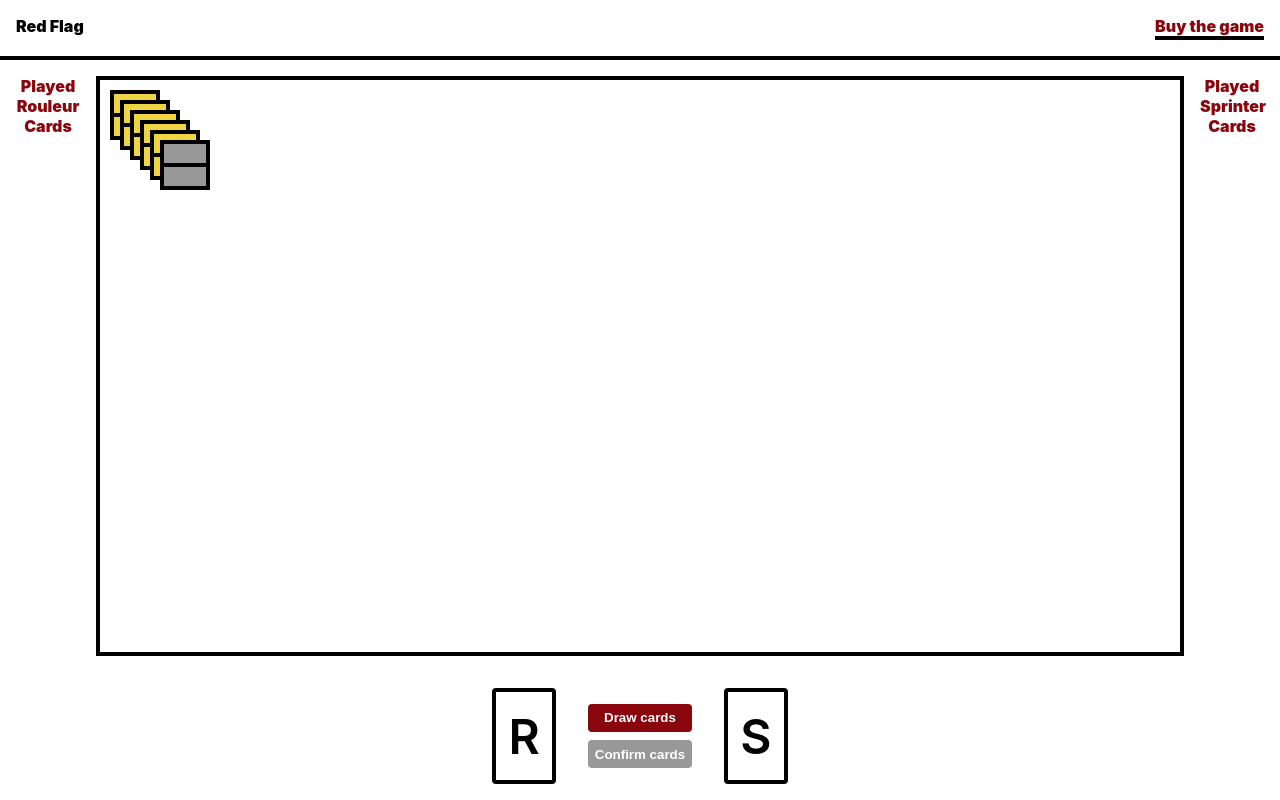
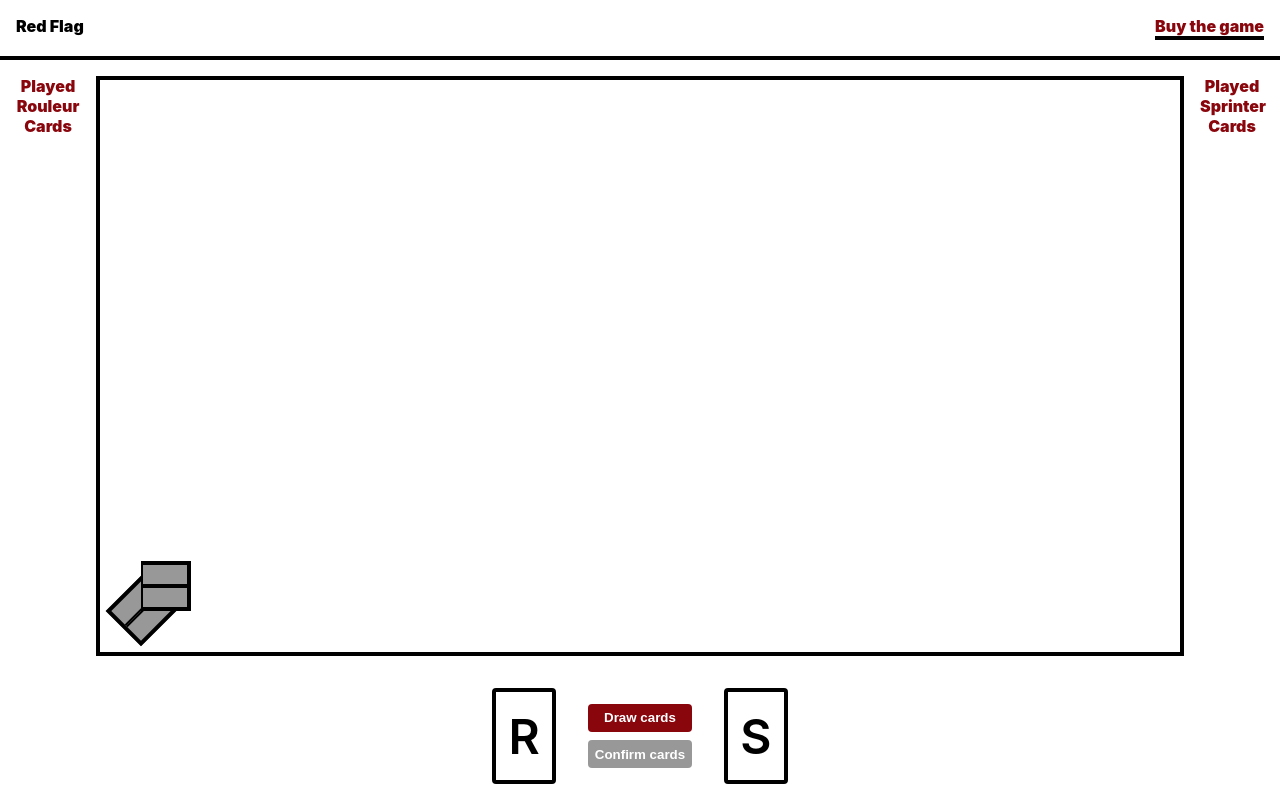
Before and after one commit to jon-athan-hall/red-flag, a React (Create React App) app: page / in a window 1280 px wide. Built offline with nearby package versions, Linux system fonts and the light colour scheme.

Commit message:
Attempt to draw out a set of track tiles.

```diff
--- a/src/consts/track-tiles.ts
+++ b/src/consts/track-tiles.ts
@@ -3,6 +3,8 @@ import { TileType, TerrainType, SquareObject } from '../features/square/square-t
 type TrackTile = {
   [key: string]: SquareObject[];
 };
+
+export const SQUARE_SIZE = 50;
 
 export const TRACK_TILES: TrackTile  = {
   'a': [
--- a/src/features/app/app-types.ts
+++ b/src/features/app/app-types.ts
@@ -1,4 +1,23 @@
 import { CardType } from '../card/card-types';
+
+export enum Direction {
+  N = 0,
+  NNE = 22.5,
+  NE = 45,
+  ENE = 67.5,
+  E = 90,
+  ESE = 112.5,
+  SE = 135,
+  SSE = 157.5,
+  S = 180,
+  SSW = 202.5,
+  SW = 225,
+  WSW = 247.5,
+  W = 270,
+  WNW = 292.5,
+  NW = 315,
+  NNW = 337.5,
+};
 
 export type PlayerSelections = {
   [key in CardType]: number | null;
--- a/src/features/app/app.tsx
+++ b/src/features/app/app.tsx
@@ -21,7 +21,6 @@ import './app.css';
  * @returns {JSX.Element}
  */
 const App = (): JSX.Element => {
-  console.log(typeof STAGES);
   /**
    * Player cards are kept in two separate objects, one for each type of
    * cyclist in the game. The cards all start in the draw deck, but are moved
--- a/src/features/board/board-types.ts
+++ b/src/features/board/board-types.ts
@@ -1 +1,6 @@
+export type Offset = {
+  X: number;
+  Y: number;
+};
+
 export type Stage = string[];
--- a/src/features/board/board.css
+++ b/src/features/board/board.css
@@ -1,5 +1,11 @@
 .Board {
   border: var(--border);
   margin: 0 1em;
+  padding: 1em;
+}
+
+.Board__wrapper {
+  height: 100%;
   position: relative;
+  width: 100%
 }
--- a/src/features/board/board.tsx
+++ b/src/features/board/board.tsx
@@ -1,9 +1,11 @@
 // Import dependencies from project files.
-import { TRACK_TILES } from '../../consts/track-tiles';
+import { TRACK_TILES, SQUARE_SIZE } from '../../consts/track-tiles';
 import Square from '../square/square';
 
 // Import types.
-import { Stage } from '../board/board-types';
+import { Direction } from '../app/app-types';
+import { Stage, Offset } from '../board/board-types';
+import { TileType } from '../square/square-types';
 
 /// Import styles.
 import './board.css';
@@ -12,18 +14,61 @@ type BoardProps = {
   stage: Stage;
 };
 
+/**
+ * Math to figure out how a square should be positioned, based on the last
+ * square's position, and the current direction the last square is facing.
+ */
+const calculateOffsets = (direction: Direction, currentOffset: Offset) => {
+  let newOffset = currentOffset;
+
+  switch (direction) {
+    case Direction.N:
+      newOffset.Y += SQUARE_SIZE;
+      break;
+    case Direction.NE:
+      newOffset.X += SQUARE_SIZE / 2;
+      newOffset.Y += SQUARE_SIZE / 2;
+      break;
+  }
+
+  return newOffset;
+};
+
 const Board = ({ stage }: BoardProps): JSX.Element => {
-  let offsetX: number = 0;
-  let offsetY: number = 0;
+  let currentDirection: Direction = Direction.N;
+  let offset: Offset = { X: 0, Y: -50 };
 
-  const squares = TRACK_TILES[stage[0]].map(square => {
-    offsetX = offsetX + 10;
-    offsetY = offsetY + 10;
+  const squares = TRACK_TILES[stage[9]].map((square, index) => {
+    offset = calculateOffsets(currentDirection, offset);
+
+    switch (square.tileType) {
+      case TileType.SHARP_LEFT:
+        currentDirection = (currentDirection - 45) % 360;
+        break;
+
+      case TileType.SHARP_RIGHT:
+        currentDirection = (currentDirection + 45) % 360;
+        break;
+
+      case TileType.SOFT_LEFT:
+        currentDirection = (currentDirection - 22.5) % 360;
+        break;
+
+      case TileType.SOFT_RIGHT:
+        currentDirection = (currentDirection + 22.5) % 360;
+        break;
+
+      case TileType.STRAIGHT:
+      default:
+        // Do nothing.
+    }
 
     return (
       <Square
-        offsetX={offsetX}
-        offsetY={offsetY}
+        key={index}
+        offsetX={offset.X}
+        offsetY={offset.Y}
+        rotation={currentDirection}
         terrainType={square.terrainType}
         tileType={square.tileType}
       />
@@ -31,7 +76,9 @@ const Board = ({ stage }: BoardProps): JSX.Element => {
   });
   return (
     <div className="Board">
-      {squares}
+      <div className="Board__wrapper">
+        {squares}
+      </div>
     </div>
   );
 };
--- a/src/features/square/square.css
+++ b/src/features/square/square.css
@@ -1,11 +1,22 @@
 .Square {
   --height: 50px;
-  border: var(--border);
+  border-bottom: var(--border-half);
+  border-left: var(--border);
+  border-right: var(--border);
+  border-top: var(--border-half);
   display: flex;
-  flex-direction: column;
+  flex-direction: row;
   height: var(--height);
   position: absolute;
   width: var(--height);
+}
+
+.Square:first-child {
+  border-bottom: var(--border);
+}
+
+.Square:last-child {
+  border-top: var(--border);
 }
 
 .Square--default {
@@ -29,9 +40,9 @@
 }
 
 .Square > *:first-child {
-  border-bottom: 2px solid var(--color-border);
+  border-right: var(--border-half);
 }
 
 .Square > *:last-child {
-  border-top: 2px solid var(--color-border);
+  border-left: var(--border-half);
 }
--- a/src/features/square/square.tsx
+++ b/src/features/square/square.tsx
@@ -1,16 +1,17 @@
-import { TileType, TerrainType, SquareObject } from './square-types';
+import { TerrainType, TileType, SquareObject } from './square-types';
 import Lane from '../lane/lane';
 import './square.css';
 
 interface SquareProps extends SquareObject {
   offsetX: number;
   offsetY: number;
+  rotation: number;
 };
 
-const Square = ({ offsetX, offsetY, tileType, terrainType = TerrainType.DEFAULT }: SquareProps): JSX.Element => {
+const Square = ({ offsetX, offsetY, rotation, tileType, terrainType = TerrainType.DEFAULT }: SquareProps): JSX.Element => {
 
   return (
-    <div className={`Square Square--${terrainType}`} style={{ left: offsetX, top: offsetY }}>
+    <div className={`Square Square--${terrainType}`} style={{ left: offsetX, bottom: offsetY, transform: `rotate(${rotation}deg)` }}>
       <Lane />
       <Lane />
     </div>
--- a/src/index.css
+++ b/src/index.css
@@ -10,6 +10,7 @@
   --color-square-ascent: #eb222e;
   --color-square-descent: #2377ba;
   --border: 4px solid var(--color-border);
+  --border-half: 2px solid var(--color-border);
 }
 
 html {
```
